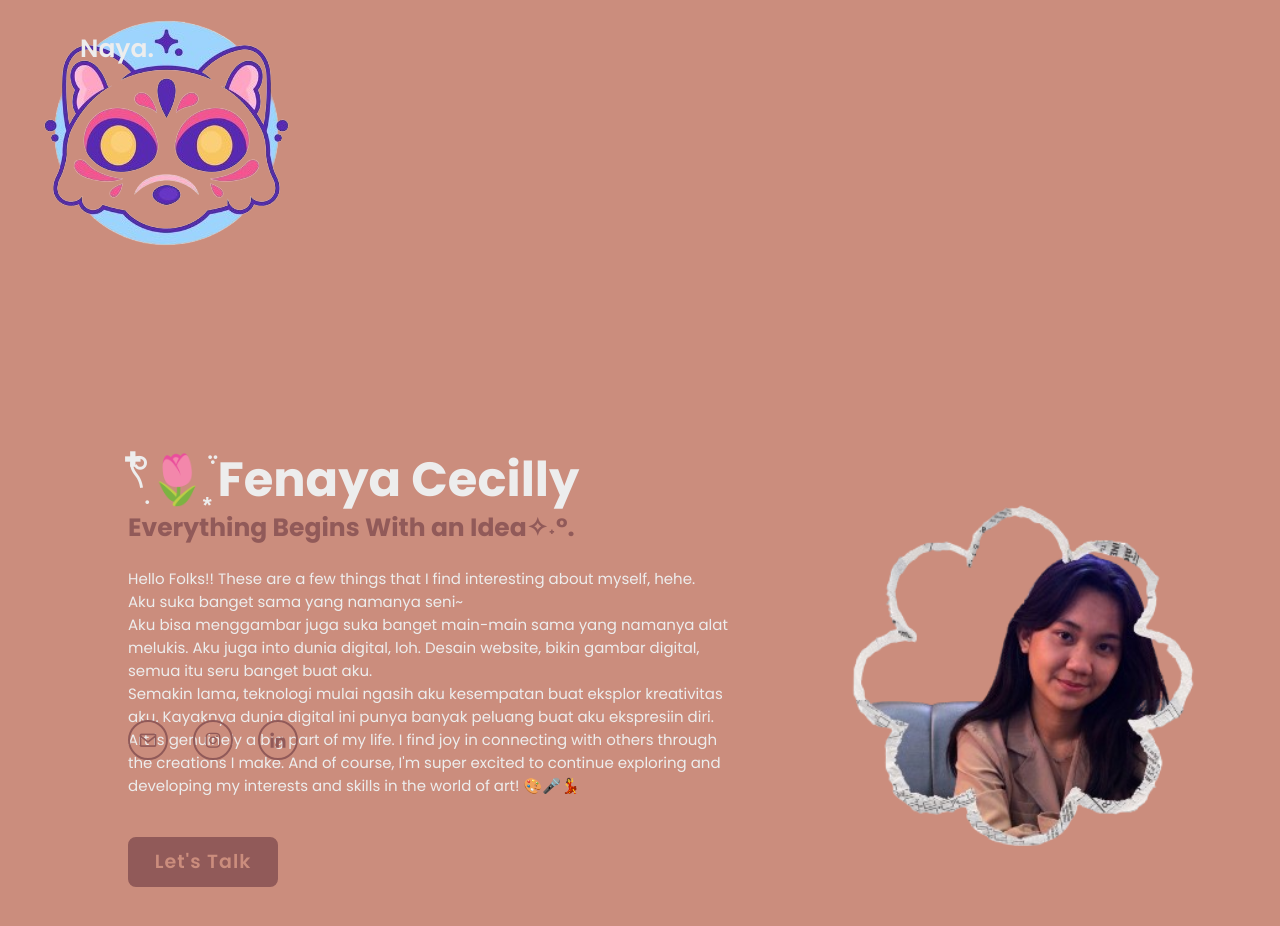
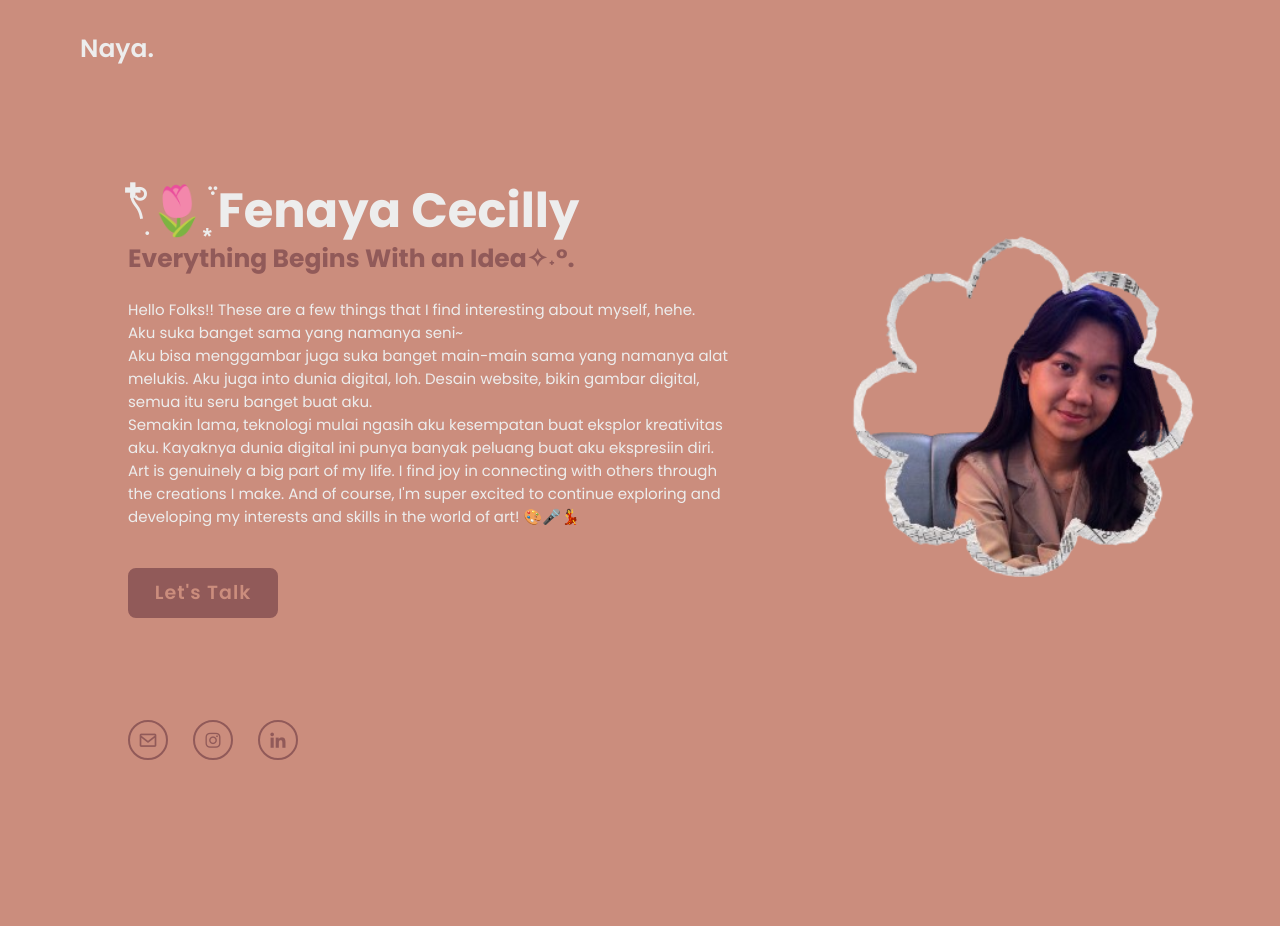
Before and after one commit to nayacn/nayacn, a plain HTML site: page index.html in a window 1280 px wide. After the commit the page ends 800 px from the top, so only its background shows below. Drawn offline with nearby package versions, Linux system fonts and the light colour scheme.

Commit message:
index.html

```diff
--- a/index.html
+++ b/index.html
@@ -14,8 +14,6 @@
 
         </nav>
     </header>
-
-    <img src=./images/logo.png>
 
 <section class="home">
     <div class="home-content">
```
